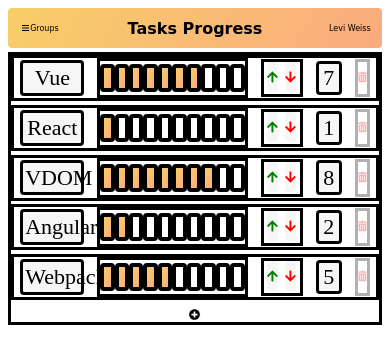
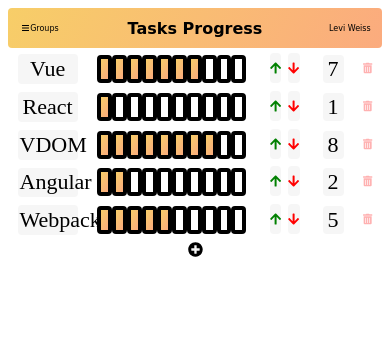
Before and after one commit to leviweiss/Task-Progress, a Vue app: page / in a window 390 px wide. Shown: the top 364 px of the page. Built offline with nearby package versions, Linux system fonts and the light colour scheme; the HTML template or start-up script is replaced by a standard one.

Commit message:
done support for add new group in mobile mode

```diff
--- a/src/App.vue
+++ b/src/App.vue
@@ -48,12 +48,10 @@
       @include flex-row;
 
       &__groups-list {
-        border: solid 3px;
         flex: 15%;
       }
 
       &__tasks-list {
-        border: solid 3px;
         flex: 85%;
       }
     }
--- a/src/components/AppTasksList.vue
+++ b/src/components/AppTasksList.vue
@@ -133,13 +133,12 @@
 
   &__tasks {
     width: 100%;
-    height: 100%;
+    height: auto;
 
     &__task {
       @include flex-row;
       margin-bottom: 1%;
       justify-content: space-around;
-      border: solid 3px;
       align-items: center;
 
       &__name {
@@ -149,13 +148,11 @@
         background: $light-grey;
         width: 15%;
         border-radius: $small-border-radius;
-        border: solid 3px;
       }
 
       &__bullets {
         @include flex-row;
         justify-content: space-around;
-        border: solid 3px;
         width: 40%;
         padding: 3px 0;
         align-items: center;
@@ -177,7 +174,6 @@
         @include flex-row;
         justify-content: space-around;
         width: 10%;
-        border: solid 3px;
         align-items: center;
         height: 100%;
 
@@ -222,11 +218,9 @@
         background: $light-grey;
         width: 5%;
         border-radius: $small-border-radius;
-        border: solid 3px;
       }
 
       &__trash {
-        border: solid 3px;
         text-align: center;
         cursor: pointer;
         opacity: 0.3;
@@ -251,7 +245,7 @@
     justify-content: center;
 
     &__icon {
-      width: 3%;
+      width: 4%;
 
       .fa-plus-circle {
         width: 100%;
--- a/src/components/appGroupsNavigation.vue
+++ b/src/components/appGroupsNavigation.vue
@@ -14,26 +14,38 @@
         </div>
       </div>
     </div>
+    <div class="groups-navigation-container__add-group" @click="openAddGroupModal">
+      <div class="fas fa-plus-circle"></div>
+      <AddGroupModal v-show="openGroupModal" @close="closeAddGroupModal" @add="addGroup"/>
+    </div>
   </div>
 </template>
 
 <script>
 import { mapState, mapActions } from 'vuex'
 import { emitGroupChange, emitGroupRemove } from '@/utils/bus'
+import AddGroupModal from '@/components/AddGroupModal'
 
 export default {
   name: 'app-groups-navigation',
+  components: {
+    AddGroupModal
+  },
   computed: {
     ...mapState({
       groupsInfo: state => state.groupsInfo,
-      chosenGroupId: state => state.chosenGroupId
+      chosenGroupId: state => state.chosenGroupId,
+      openGroupModal: state => state.openGroupModal
     })
   },
   methods: {
     ...mapActions([
       'closeGroupsNavigation',
       'chooseGroup',
-      'removeGroup'
+      'removeGroup',
+      'openAddGroupModal',
+      'closeAddGroupModal',
+      'addGroup'
     ]),
     emitGroupChange () {
       emitGroupChange()
@@ -63,13 +75,15 @@
   border: solid 3px;
 
   &__close {
-    margin: 1%;
-    width: 5%;
+    margin-left: 1%;
+    margin-top: 1%;
+    margin-bottom: 0.5%;
+    width: 4%;
     text-align: center;
 
     .fa-times {
       width: 100%;
-      height: 30px;
+      height: auto;
       cursor: pointer;
       transition: color 1s, transform 1s;
       &:hover {
@@ -85,7 +99,6 @@
     justify-content: space-around;
     border-radius: $small-border-radius;
     font-family: $comic-font-family;
-    margin: 1%;
 
     &__group {
       position: relative;
@@ -114,7 +127,7 @@
         right: -4%;
 
         .fa-minus-circle {
-          background: gray;
+          background: $light-medium-grey;
           width: 100%;
           height: auto;
           border-radius: 50%;
@@ -123,6 +136,23 @@
             box-shadow: 0 0 10px red;
           }
         }
+      }
+    }
+  }
+
+  &__add-group {
+    width: 4.5%;
+    align-self: center;
+    margin: 0.3%;
+
+    .fa-plus-circle {
+      width: 100%;
+      height: auto;
+      cursor: pointer;
+      border-radius: 50%;
+      &:hover {
+        box-shadow: 0 0 10px 3px $strong-orange;
+        color: $strong-orange;
       }
     }
   }
--- a/src/store.js
+++ b/src/store.js
@@ -146,7 +146,7 @@
     chosenGroupId: 1,
     NUMBER_OF_BULLETS: 10,
     MINIMUM_VALUE: 1,
-    lastGroupId: 3,
+    lastGroupId: 5,
     openGroupModal: false,
     addingNewTaskMode: false,
     DEFAULT_TASK_VALUE: 5,
```
